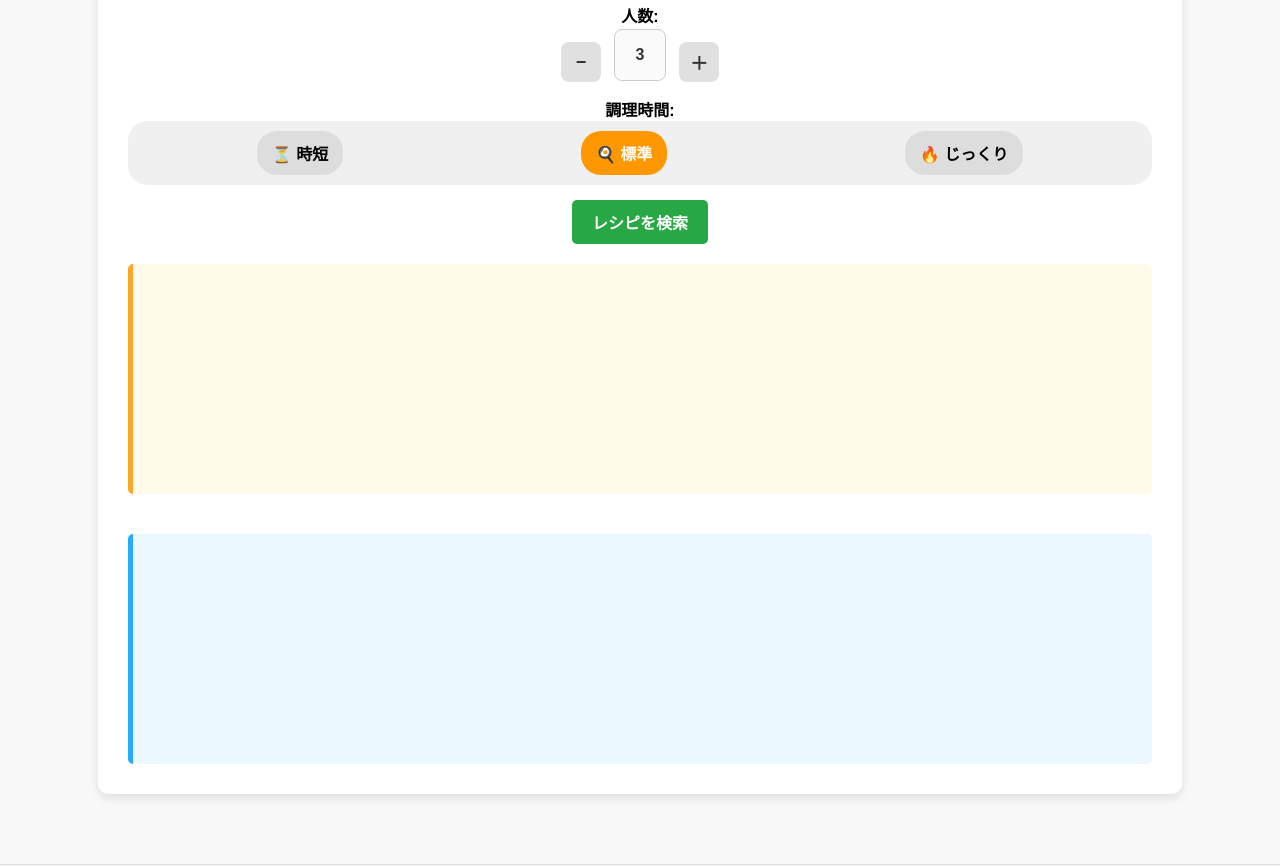
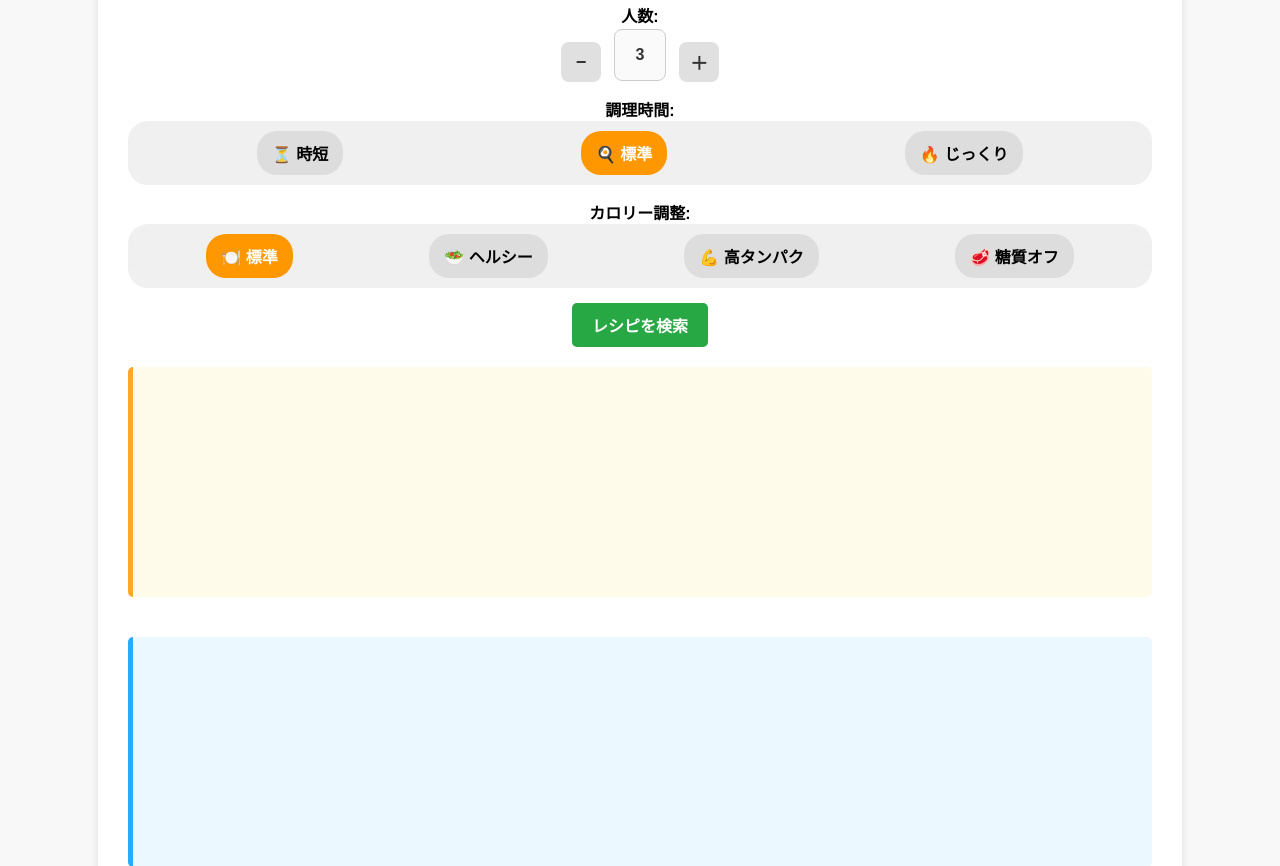
Before and after one commit to ryo0905-eng/recipAIwebApp, a Flask app: page / in a window 1280 px wide. Shown: the part 294-1160 px from the top of the page. Run offline with Flask 3, Linux system fonts and the light colour scheme.

Commit message:
カロリー選択を追加

```diff
--- a/app.py
+++ b/app.py
@@ -27,6 +27,15 @@ def generate_recipe():
 
     if not ingredients:
         return jsonify({"error": "食材を入力してください！"}), 400
+    calorie_option = data.get("calorie_option", "標準")  # ✅ カロリー調整オプション
+    # カロリー調整のプロンプト
+    calorie_prompt = ""
+    if calorie_option == "ヘルシー":
+        calorie_prompt = "低カロリーなレシピにしてください。油を控えめにし、野菜を多めにしてください。"
+    elif calorie_option == "高タンパク":
+        calorie_prompt = "高タンパクなレシピにしてください。鶏胸肉、豆腐、卵、魚などを多く含めてください。"
+    elif calorie_option == "糖質オフ":
+        calorie_prompt = "低糖質なレシピにしてください。白米や砂糖を使わず、代替食材を活用してください。"
 
     # "普通" を除外
     filtered_flavors = [f for f in flavor if f != "普通"]
@@ -38,6 +47,7 @@ def generate_recipe():
     {flavor_prompt}
     分量: {servings}人分
     調理時間： {time_prompt}
+    カロリー調整: {calorie_prompt}
 
     出力フォーマット:
     1. レシピ名
--- a/static/script.js
+++ b/static/script.js
@@ -4,7 +4,9 @@ document.addEventListener("DOMContentLoaded", function () {
         let flavor = Array.from(document.querySelectorAll("input[type='checkbox']:checked")).map(el => el.value);
         let servings = document.getElementById("servings").value;
         let cooking_time = document.querySelector("input[name='cooking_time']:checked").value;  // ✅ トグルで選択した調理時間を取得！
-       if (!ingredients) {
+        let calorie_option = document.querySelector("input[name='calorie_option']:checked").value;  // ✅ カロリー調整を取得！
+
+        if (!ingredients) {
             alert("食材を入力してください！");
             return;
         }
@@ -18,7 +20,7 @@ document.addEventListener("DOMContentLoaded", function () {
             let response = await fetch("/get_recipe", {
                 method: "POST",
                 headers: { "Content-Type": "application/json" },
-                body: JSON.stringify({ ingredients, flavor, servings, cooking_time })
+                body: JSON.stringify({ ingredients, flavor, servings, cooking_time, calorie_option })
             });
 
             if (!response.body) {
--- a/static/styles.css
+++ b/static/styles.css
@@ -274,3 +274,33 @@ select {
     background: #ff9800;
     color: white;
 }
+
+.calorie-toggle {
+    margin-top: 15px;
+}
+
+.toggle-container {
+    display: flex;
+    justify-content: space-around;
+    padding: 10px;
+    background: #f0f0f0;
+    border-radius: 20px;
+}
+
+.toggle-container input[type="radio"] {
+    display: none;
+}
+
+.toggle-container label {
+    padding: 10px 15px;
+    border-radius: 20px;
+    background: #ddd;
+    cursor: pointer;
+    transition: 0.3s;
+    font-weight: bold;
+}
+
+.toggle-container input[type="radio"]:checked + label {
+    background: #ff9800;
+    color: white;
+}
--- a/templates/index.html
+++ b/templates/index.html
@@ -60,6 +60,24 @@
                 <input type="radio" id="time-slow" name="cooking_time" value="じっくり">
                 <label for="time-slow">🔥 じっくり</label>
             </div>
+
+            <div class="calorie-toggle">
+                <label>カロリー調整:</label>
+                <div class="toggle-container">
+                    <input type="radio" id="calorie-normal" name="calorie_option" value="標準" checked>
+                    <label for="calorie-normal">🍽️ 標準</label>
+
+                    <input type="radio" id="calorie-low" name="calorie_option" value="ヘルシー">
+                    <label for="calorie-low">🥗 ヘルシー</label>
+
+                    <input type="radio" id="calorie-high" name="calorie_option" value="高タンパク">
+                    <label for="calorie-high">💪 高タンパク</label>
+
+                    <input type="radio" id="calorie-lowcarb" name="calorie_option" value="糖質オフ">
+                    <label for="calorie-lowcarb">🥩 糖質オフ</label>
+                </div>
+            </div>
+
         </div>
 
 
```
